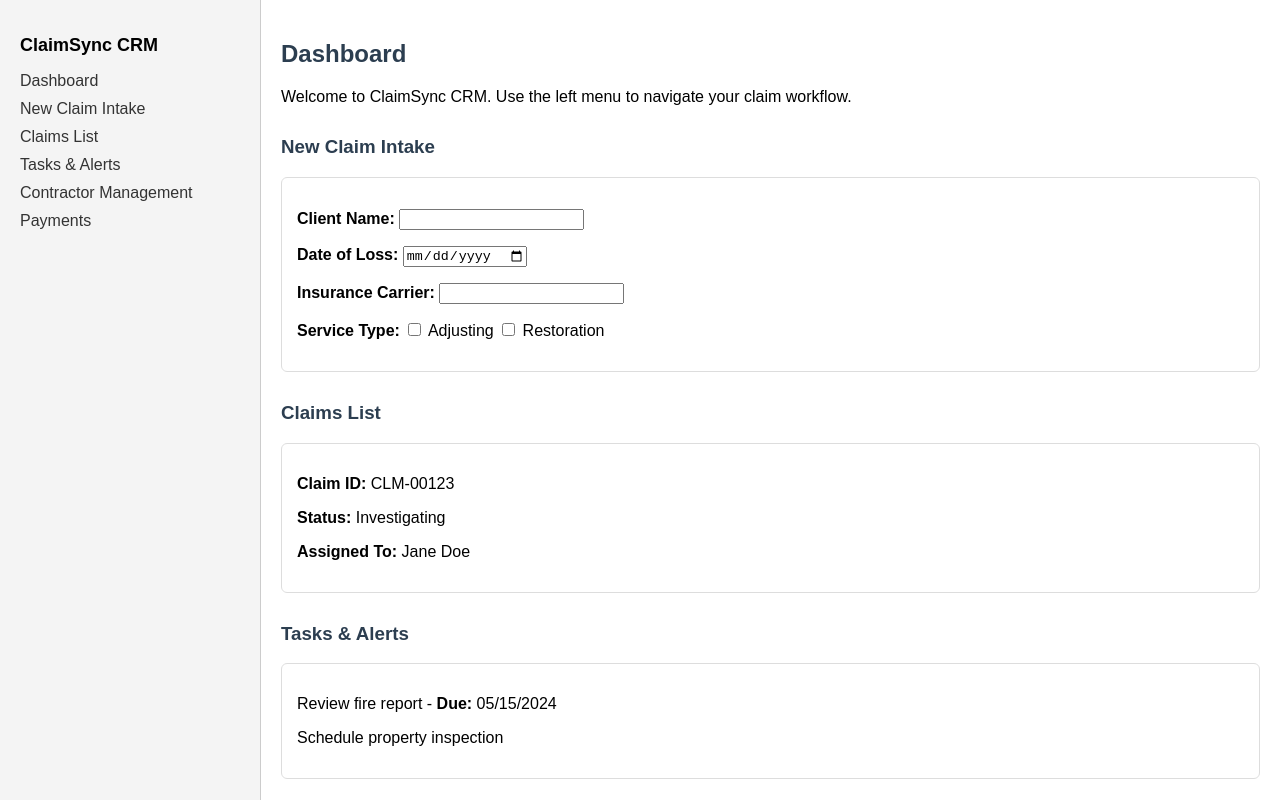
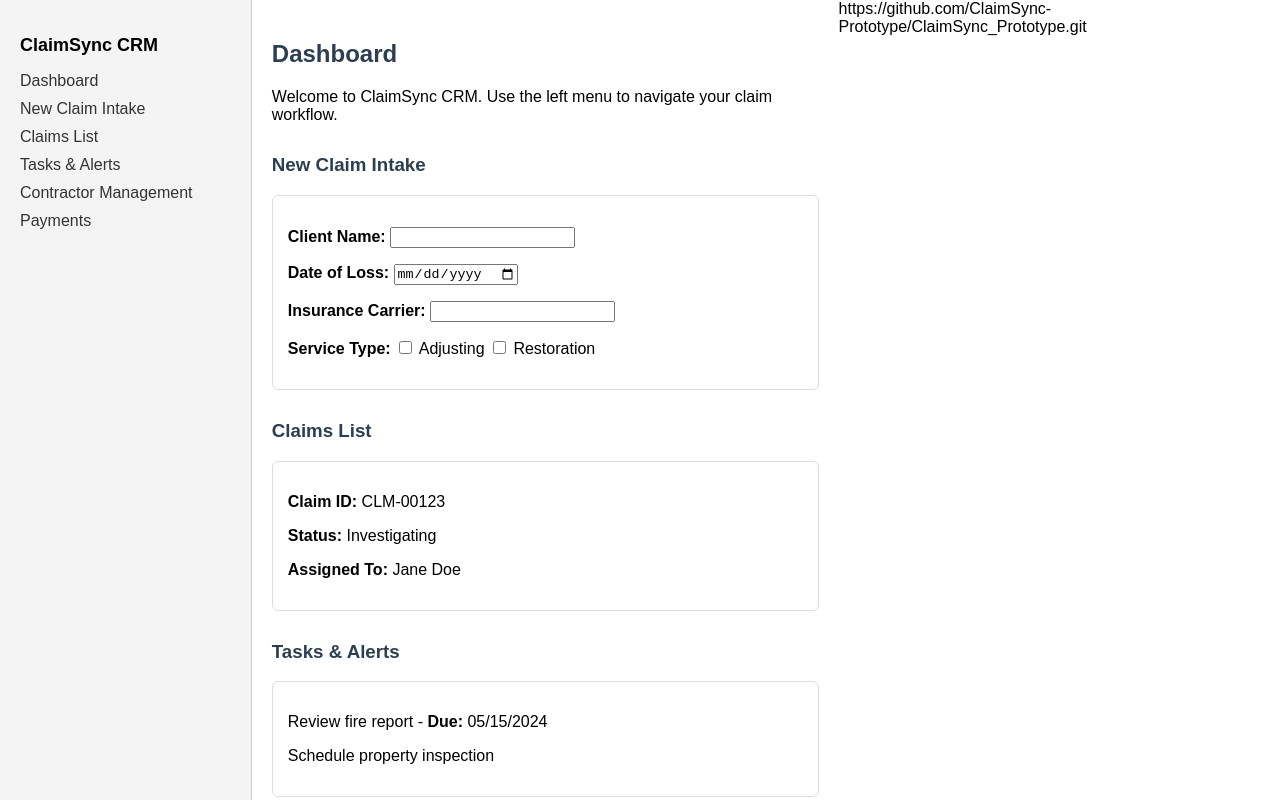
Before and after one commit to ClaimSync-Prototype/ClaimSync_Prototype, a plain HTML site: page index.html in a window 1280 px wide. Drawn offline with Linux system fonts and the light colour scheme.

Commit message:
Update index.html

```diff
--- a/index.html
+++ b/index.html
@@ -77,3 +77,4 @@
   </main>
 </body>
 </html>
+https://github.com/ClaimSync-Prototype/ClaimSync_Prototype.git
```
